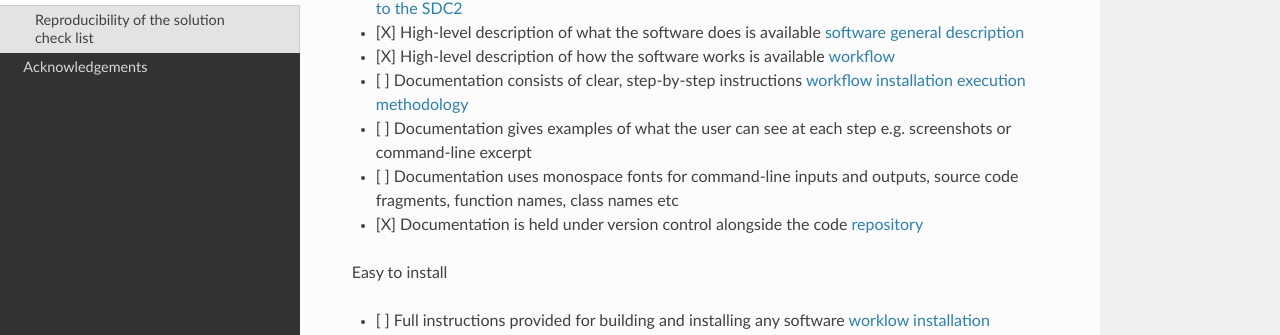
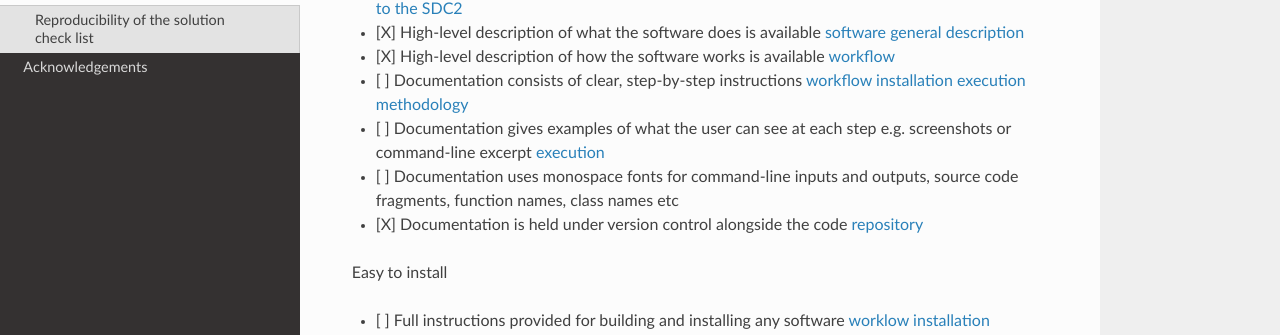
Before and after one commit to HI-FRIENDS-SDC2/hi-friends, an MkDocs documentation site: the page built from docs/reproducibility.md, in a window 1280 px wide and 900 px high. Shown: the part 339-674 px from the top of the window. Built offline with MkDocs 1.6.1, drawn with Linux system fonts in a browser that asks for light colours; nearby versions of some CDN libraries.

Commit message:
Update link in reproducibility

```diff
--- a/docs/reproducibility.md
+++ b/docs/reproducibility.md
@@ -11,7 +11,7 @@ Well-documented
 - [X] High-level description of what the software does is available [software general description](https://hi-firends-sdc2.readthedocs.io/en/latest/#workflow-general-description)
 - [X] High-level description of how the software works is available [workflow](https://hi-friends-sdc2.readthedocs.io/en/latest/workflow/)
 - [ ] Documentation consists of clear, step-by-step instructions [workflow installation](https://hi-firends-sdc2.readthedocs.io/en/latest/installation/) [execution](https://hi-firends-sdc2.readthedocs.io/en/latest/execution/) [methodology](https://hi-firends-sdc2.readthedocs.io/en/latest/methodology/)
-- [ ] Documentation gives examples of what the user can see at each step e.g. screenshots or command-line excerpt
+- [ ] Documentation gives examples of what the user can see at each step e.g. screenshots or command-line excerpt [execution](https://hi-firends-sdc2.readthedocs.io/en/latest/execution/)
 - [ ] Documentation uses monospace fonts for command-line inputs and outputs, source code fragments, function names, class names etc
 - [X] Documentation is held under version control alongside the code [repository](https://github.com/HI-FRIENDS-SDC2/hi-friends)
 
```
